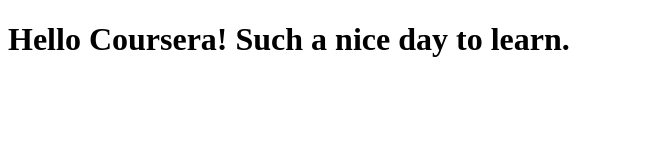
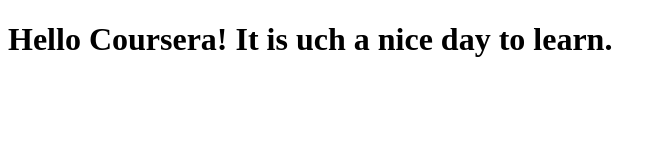
Before and after one commit to blairinne/Assingment, a plain HTML site: page site/index.html in a window 1280 px wide. Shown: the whole page, without its empty margins (0-666 px from the left). Drawn offline with Linux system fonts and the light colour scheme.

Commit message:
Small addition to a site.

```diff
--- a/site/index.html
+++ b/site/index.html
@@ -4,6 +4,6 @@
 	<title>Hello</title>
 </head>
 <body>
-<h1>Hello Coursera! Such a nice day to learn.</h1>
+<h1>Hello Coursera! It is uch a nice day to learn.</h1>
 </body>
 </html>
```
